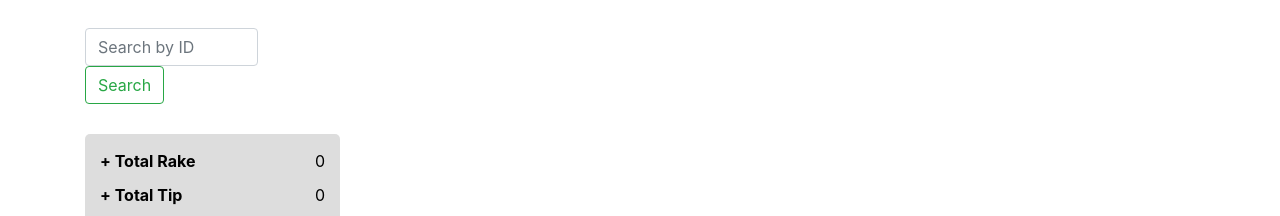
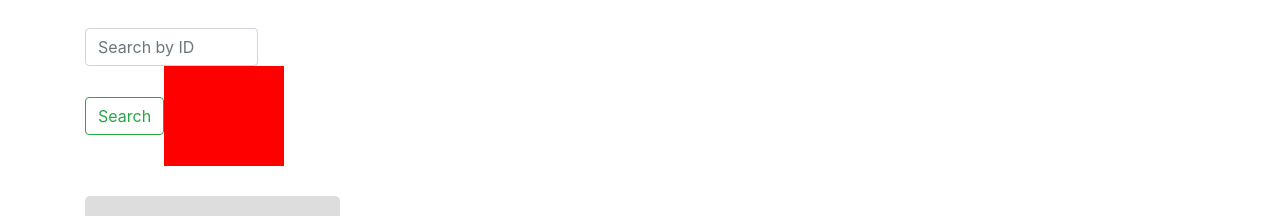
Before and after one commit to rushilogicrays/pokerstar, a React (Create React App) app: page /tournaments_overview in a window 1280 px wide. Shown: the part 526-742 px from the top of the page. Built offline with nearby package versions, Linux system fonts and the light colour scheme; no server answers.

Commit message:
add a suggetion box

```diff
--- a/src/screens/tournamentsOverview.js
+++ b/src/screens/tournamentsOverview.js
@@ -112,6 +112,7 @@ const TournamentsOverview = (props) => {
                                 <Form inline>
                                     <FormControl type="text" placeholder="Search by ID" className="mr-sm-2" onChange={e => setSearchId(e.target.value)}/>
                                     <Button variant="outline-success" onClick={() => searchById()}>Search</Button>
+                                    <div style={{height: 100, width: 120, backgroundColor: "red"}}></div>
                                 </Form>
                             </div>
                         </div>
```
